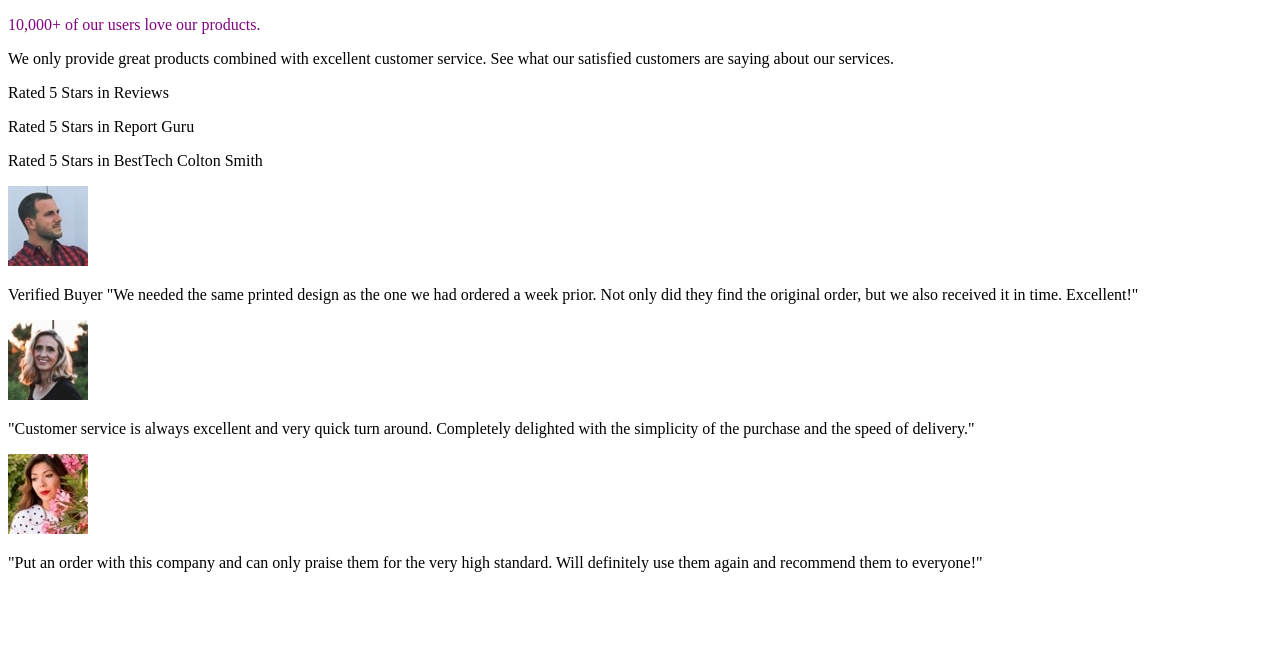
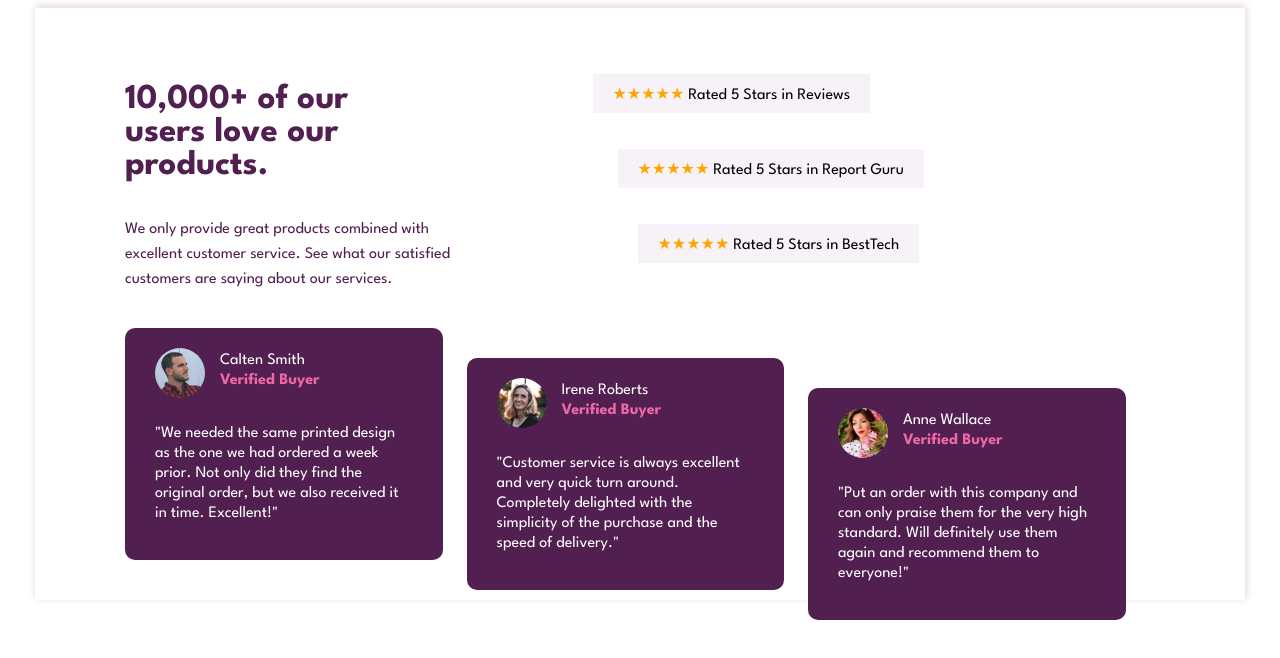
Before and after one commit to NANCY-HUB329/assessment1, a plain HTML site: page social-proof-section-master/index.html in a window 1280 px wide. Drawn offline with Linux system fonts and the light colour scheme.

Commit message:
final commit

```diff
--- a/social-proof-section-master/index.html
+++ b/social-proof-section-master/index.html
@@ -3,8 +3,14 @@
   <head>
     <meta charset="UTF-8" />
     <meta name="viewport" content="width=device-width, initial-scale=1.0" />
+    <link rel="preconnect" href="https://fonts.googleapis.com" />
+    <link rel="preconnect" href="https://fonts.gstatic.com" crossorigin />
+    <link
+      href="https://fonts.googleapis.com/css2?family=League+Spartan:wght@200;300;400;500;600;700;800;900&display=swap"
+      rel="stylesheet"
+    />
     <!-- displays site properly based on user's device -->
-
+    <link rel="stylesheet" href="styles.css" />
     <link
       rel="icon"
       type="image/png"
@@ -27,42 +33,117 @@
   </head>
   <body>
     <!-- 10,000+ of our users love our products. -->
-    <div class="section-head">
-      <p style="color: purple">10,000+ of our users love our products.</p>
-    </div>
+    <div class="mid-section">
+      <div class="top-part">
+        <div class="content">
+          <h3 style="">10,000+ of our users love our products.</h3>
 
           <p>
-      We only provide great products combined with excellent customer service.
-      See what our satisfied customers are saying about our services.
-    </p>
-    <div class="section_ratings"></div>
-    <p>Rated 5 Stars in Reviews</p>
-    <p>Rated 5 Stars in Report Guru</p>
-    <p>Rated 5 Stars in BestTech Colton Smith</p>
-    <div class="testimonials">
-      <div class="testimonials_1">
-        <img src="images/image-colton.jpg" title="Colton Smith" />
-        <p>
-          Verified Buyer "We needed the same printed design as the one we had
-          ordered a week prior. Not only did they find the original order, but
-          we also received it in time. Excellent!"
+            We only provide great products combined with excellent customer
+            service. See what our satisfied customers are saying about our
+            services.
           </p>
         </div>
-      <div class="testimonials_2">
+        <div class="section_ratings">
+          <p>
+            <span style="color: orange">
+              &#9733;&#9733;&#9733;&#9733;&#9733;
+            </span>
+            Rated 5 Stars in Reviews
+          </p>
+          <p style="margin-left: 25px">
+            <span style="color: orange">
+              &#9733;&#9733;&#9733;&#9733;&#9733;
+            </span>
+            Rated 5 Stars in Report Guru
+          </p>
+          <p style="margin-left: 45px">
+            <span style="color: orange">
+              &#9733;&#9733;&#9733;&#9733;&#9733;
+            </span>
+            Rated 5 Stars in BestTech
+          </p>
+        </div>
+      </div>
+      <div class="testimonials">
+        <div class="testimonial">
+          <div class="user_profile">
+            <img
+              class="testimonial_img"
+              src="images/image-colton.jpg"
+              title="Colton Smith"
+            />
+            <div class="user_details">
+              <p>Calten Smith</p>
+              <p style="color: hsl(333, 80%, 67%); font-weight: 700">
+                Verified Buyer
+              </p>
+            </div>
+          </div>
+          <div class="testimonial_content">
+            <p>
+              "We needed the same printed design as the one we had ordered a
+              week prior. Not only did they find the original order, but we also
+              received it in time. Excellent!"
+            </p>
+          </div>
+        </div>
+        <div style="top: 30px" class="testimonial">
+          <div class="user_profile">
+            <img
+              class="testimonial_img"
+              src="images/image-irene.jpg"
+              title="Colton Smith"
+            />
+            <div class="user_details">
+              <p>Irene Roberts</p>
+              <p style="color: hsl(333, 80%, 67%); font-weight: 700">
+                Verified Buyer
+              </p>
+            </div>
+          </div>
+          <div class="testimonial_content">
+            <p>
+              "Customer service is always excellent and very quick turn around.
+              Completely delighted with the simplicity of the purchase and the
+              speed of delivery."
+            </p>
+          </div>
+        </div>
+        <div style="top: 60px" class="testimonial">
+          <div class="user_profile">
+            <img
+              class="testimonial_img"
+              src="images/image-anne.jpg"
+              title="Colton Smith"
+            />
+            <div class="user_details">
+              <p>Anne Wallace</p>
+              <p style="color: hsl(333, 80%, 67%); font-weight: 700">
+                Verified Buyer
+              </p>
+            </div>
+          </div>
+          <div class="testimonial_content">
+            <p>
+              "Put an order with this company and can only praise them for the
+              very high standard. Will definitely use them again and recommend
+              them to everyone!"
+            </p>
+          </div>
+        </div>
+        <!--   <div class="testimonials_2">
           <img src="images/image-irene.jpg" />
           <p>
-          "Customer service is always excellent and very quick turn around.
-          Completely delighted with the simplicity of the purchase and the speed
-          of delivery."
+
           </p>
         </div>
         <div class="testimonials_3">
           <img src="images/image-anne.jpg" />
           <p>
-          "Put an order with this company and can only praise them for the very
-          high standard. Will definitely use them again and recommend them to
-          everyone!"
+
           </p>
+        </div> -->
       </div>
     </div>
   </body>
--- a/social-proof-section-master/styles.css
+++ b/social-proof-section-master/styles.css
@@ -0,0 +1,66 @@
+body * {
+  font-family: "League Spartan", sans-serif;
+}
+.mid-section {
+  max-width: 1150px;
+  margin: 0 auto;
+  box-shadow: 1px -2px 8px #e1d3d3;
+  padding: 20px 30px;
+}
+.mid-section .top-part,
+.testimonials {
+  margin: 20px 60px;
+}
+.mid-section .top-part .content,
+.section_ratings {
+  display: inline-block;
+  width: 45%;
+}
+
+.mid-section .top-part .content {
+  color: #511f50;
+}
+.mid-section .top-part .content h3 {
+  font-size: 35px;
+  font-weight: 700;
+  width: 50%;
+}
+.mid-section .top-part .content p {
+  width: 75%;
+  line-height: 25px;
+}
+.section_ratings p {
+  background-color: hsl(300, 24%, 96%);
+  display: inline-block;
+  padding: 10px 20px;
+  float: left;
+  clear: both;
+  margin-bottom: 20px;
+}
+.testimonials .testimonial {
+  display: inline-block;
+  background-color: #511f50;
+  border-radius: 10px;
+  width: 25%;
+  padding: 20px 30px;
+  color: hsl(0, 0%, 100%);
+  margin-right: 20px;
+  position: relative;
+}
+.testimonial .user_profile .testimonial_img,
+.user_details {
+  display: inline-block;
+  float: left;
+}
+.user_details p {
+  margin: 5px 15px;
+}
+.testimonial .testimonial_img {
+  border-radius: 50%;
+  width: 50px;
+}
+.testimonial_content {
+  clear: both;
+  padding-top: 10px;
+  line-height: 20px;
+}
```
Lines whose indentation alone changed are shown as unchanged.
